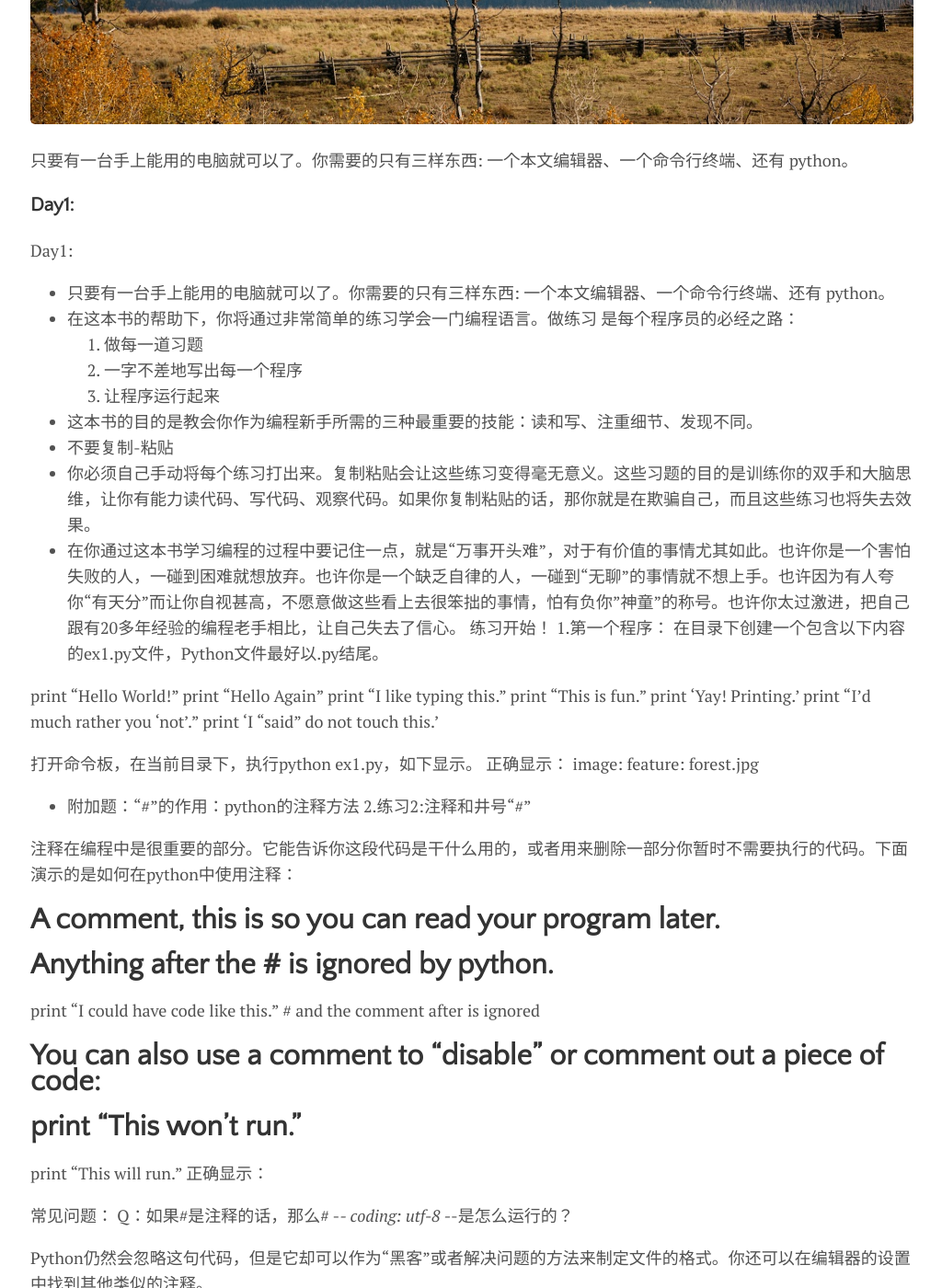
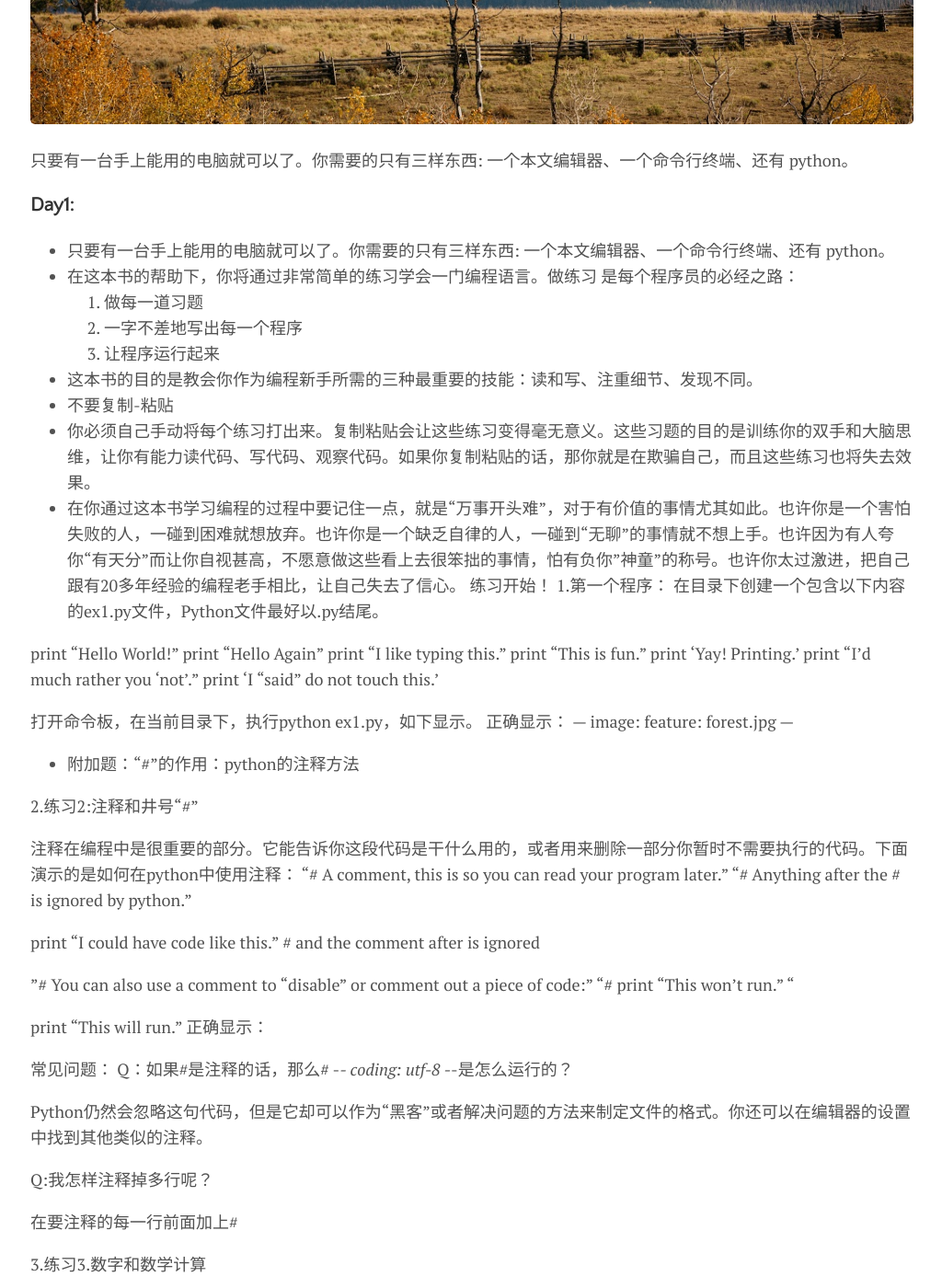
Before and after one commit to chenliangac/chenliangac.github.com, a Jekyll site: the page built from _posts/2017-03-30-笨方法学Python学习笔记(1).md, in a window 1280 px wide and 1400 px high, scrolled down 647 px. Shown: the whole window at 92% size, without its empty margins (127-1151 px from the left). Built offline with Jekyll 4.4.1, drawn with Linux system fonts in a browser that asks for light colours; nearby versions of some CDN libraries.

Commit message:
Update 2017-03-30-笨方法学Python学习笔记(1).md

```diff
--- a/_posts/2017-03-30-笨方法学Python学习笔记(1).md
+++ b/_posts/2017-03-30-笨方法学Python学习笔记(1).md
@@ -12,8 +12,6 @@ image:
 
 只要有一台手上能用的电脑就可以了。你需要的只有三样东西: 一个本文编辑器、一个命令行终端、还有 python。
 ### Day1:
-
-Day1:
 * 只要有一台手上能用的电脑就可以了。你需要的只有三样东西: 一个本文编辑器、一个命令行终端、还有 python。
 * 在这本书的帮助下，你将通过非常简单的练习学会一门编程语言。做练习 是每个程序员的必经之路：
 1. 做每一道习题
@@ -37,20 +35,22 @@ print 'I "said" do not touch this.'
 
 打开命令板，在当前目录下，执行python ex1.py，如下显示。
 正确显示：
+---
 image:
   feature: forest.jpg
+---
+* 附加题：“#”的作用：python的注释方法
 
-* 附加题：“#”的作用：python的注释方法
 2.练习2:注释和井号“#”
 
 注释在编程中是很重要的部分。它能告诉你这段代码是干什么用的，或者用来删除一部分你暂时不需要执行的代码。下面演示的是如何在python中使用注释：
-# A comment, this is so you can read your program later.
-# Anything after the # is ignored by python.
+"# A comment, this is so you can read your program later."
+"# Anything after the # is ignored by python."
 
 print "I could have code like this." # and the comment after is ignored
 
-# You can also use a comment to "disable" or comment out a piece of code:
-# print "This won't run."
+"# You can also use a comment to "disable" or comment out a piece of code:"
+"# print "This won't run." "
 
 print "This will run."
 正确显示：
```
